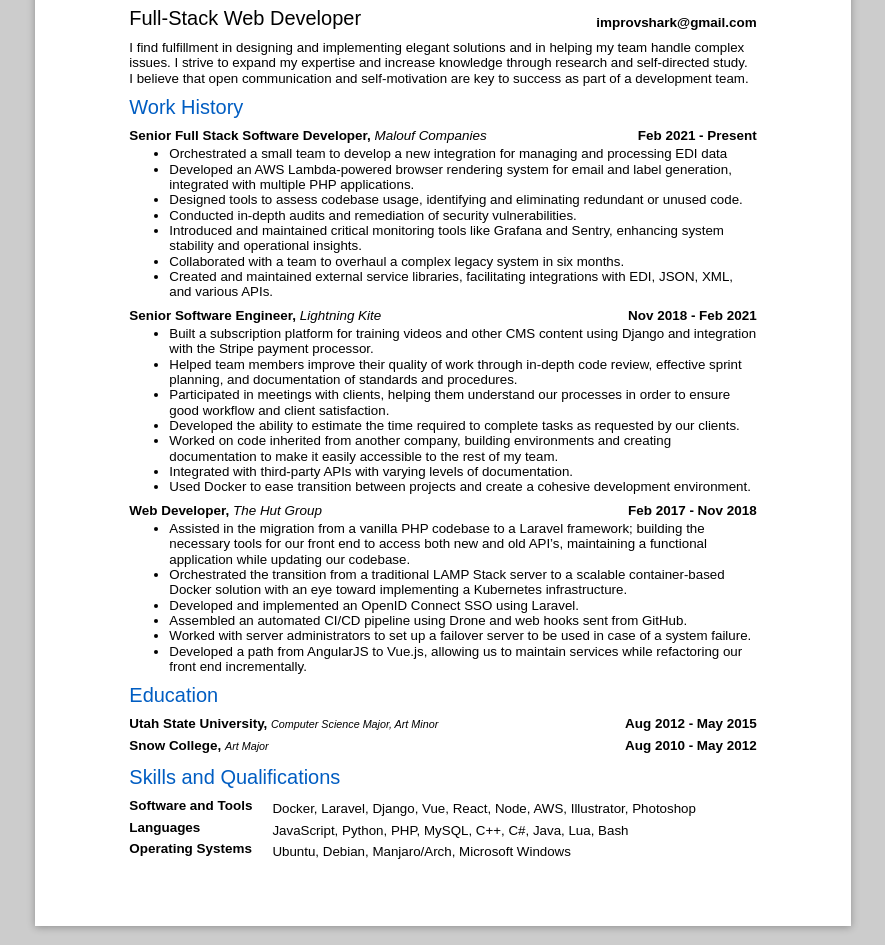
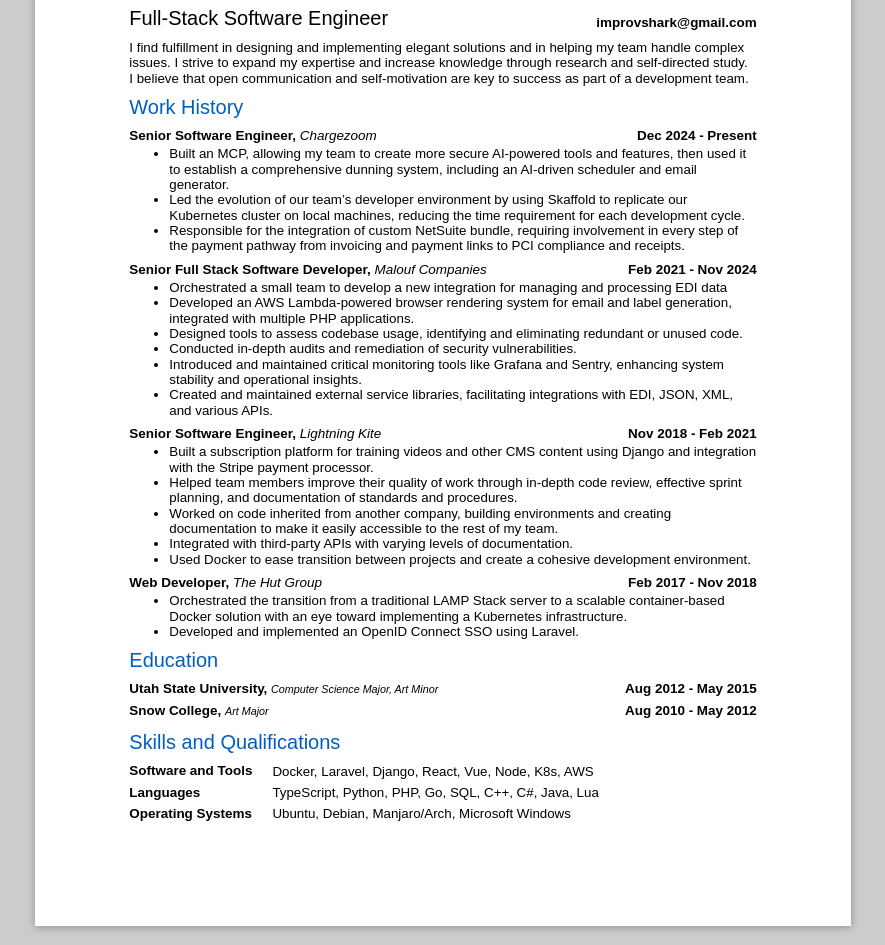
Before and after one commit to improvshark/resume, a plain HTML site: page index.html in a window 1280 px wide. Shown: the part 147-1092 px from the top of the page, without its empty margins (197-1082 px from the left). Drawn offline with nearby package versions, Linux system fonts and the light colour scheme.

Commit message:
deploy: improvshark/resume_src@c1945ce96c62910df3e0f5aa4293f000c69d88ed

```diff
--- a/index.html
+++ b/index.html
@@ -24,7 +24,7 @@
 			<h3 class="align-right">(801) 824-4030</h3>
 		</div>
 		<div class="flex-space-between">
-			<h2>Full-Stack Web Developer</h2>
+			<h2>Full-Stack Software Engineer</h2>
 			<h3 class="align-right">improvshark@gmail.com</h3>
 		</div>
 		<p>I find fulfillment in designing and implementing elegant solutions and in helping my team handle complex issues. I strive to expand my expertise and increase knowledge through research and self-directed study. <br>I believe that open communication and self-motivation are key to success as part of a development team.</p>
@@ -34,9 +34,28 @@
 
 <div class="sub-section">
 	<header class="flex-space-between">
+		<h3>Senior Software Engineer, <i>Chargezoom</i></h3>
+		<h3 class="align-right">
+			Dec 2024 - Present
+		</h3>
+	</header>
+	<p></p>
+	<ul>
+
+		<li>Built an MCP, allowing my team to create more secure AI-powered tools and features, then used it to establish a comprehensive dunning system, including an AI-driven scheduler and email generator.</li>
+
+		<li>Led the evolution of our team’s developer environment by using Skaffold to replicate our Kubernetes cluster on local machines, reducing the time requirement for each development cycle.</li>
+
+		<li>Responsible for the integration of custom NetSuite bundle, requiring involvement in every step of the payment pathway from invoicing and payment links to PCI compliance and receipts. </li>
+
+	</ul>
+</div>
+
+<div class="sub-section">
+	<header class="flex-space-between">
 		<h3>Senior Full Stack Software Developer, <i>Malouf Companies</i></h3>
 		<h3 class="align-right">
-			Feb 2021 - Present
+			Feb 2021 - Nov 2024
 		</h3>
 	</header>
 	<p></p>
@@ -51,8 +70,6 @@
 		<li>Conducted in-depth audits and remediation of security vulnerabilities.</li>
 
 		<li>Introduced and maintained critical monitoring tools like Grafana and Sentry, enhancing system stability and operational insights.</li>
-
-		<li>Collaborated with a team to overhaul a complex legacy system in six months.</li>
 
 		<li>Created and maintained external service libraries, facilitating integrations with EDI, JSON, XML, and various APIs.</li>
 
@@ -73,10 +90,6 @@
 
 		<li>Helped team members improve their quality of work through in-depth code review, effective sprint planning, and documentation of standards and procedures.</li>
 
-		<li>Participated in meetings with clients, helping them understand our processes in order to ensure good workflow and client satisfaction.</li>
-
-		<li>Developed the ability to estimate the time required to complete tasks as requested by our clients.</li>
-
 		<li>Worked on code inherited from another company, building environments and creating documentation to make it easily accessible to the rest of my team.</li>
 
 		<li>Integrated with third-party APIs with varying levels of documentation.</li>
@@ -96,17 +109,9 @@
 	<p></p>
 	<ul>
 
-		<li>Assisted in the migration from a vanilla PHP codebase to a Laravel framework; building the necessary tools for our front end to access both new and old API’s, maintaining a functional application while updating our codebase.</li>
-
 		<li>Orchestrated the transition from a traditional LAMP Stack server to a scalable container-based Docker solution with an eye toward implementing a Kubernetes infrastructure.</li>
 
 		<li>Developed and implemented an OpenID Connect SSO using Laravel.</li>
-
-		<li>Assembled an automated CI/CD pipeline using Drone and web hooks sent from GitHub.</li>
-
-		<li>Worked with server administrators to set up a failover server to be used in case of a system failure.</li>
-
-		<li>Developed a path from AngularJS to Vue.js, allowing us to maintain services while refactoring our front end incrementally.</li>
 
 	</ul>
 </div>
@@ -135,10 +140,10 @@
 		<div class="grid">
 
 			<h3><b>Software and Tools</b></h3>
-			<p>Docker, Laravel, Django, Vue, React, Node, AWS, Illustrator, Photoshop</p>
+			<p>Docker, Laravel, Django, React, Vue, Node, K8s, AWS</p>
 
 			<h3><b>Languages</b></h3>
-			<p>JavaScript, Python, PHP, MySQL, C++, C#, Java, Lua, Bash</p>
+			<p>TypeScript, Python, PHP, Go, SQL, C++, C#, Java, Lua</p>
 
 			<h3><b>Operating Systems</b></h3>
 			<p>Ubuntu, Debian, Manjaro/Arch, Microsoft Windows</p>
--- a/static/styles.css
+++ b/static/styles.css
@@ -57,6 +57,9 @@ section {
 	column-gap: 2rem;
 	align-items: end;
 }
+.grid p {
+	margin: 0.3rem 0;
+}
 
 /* typography */
 h2 {
```
